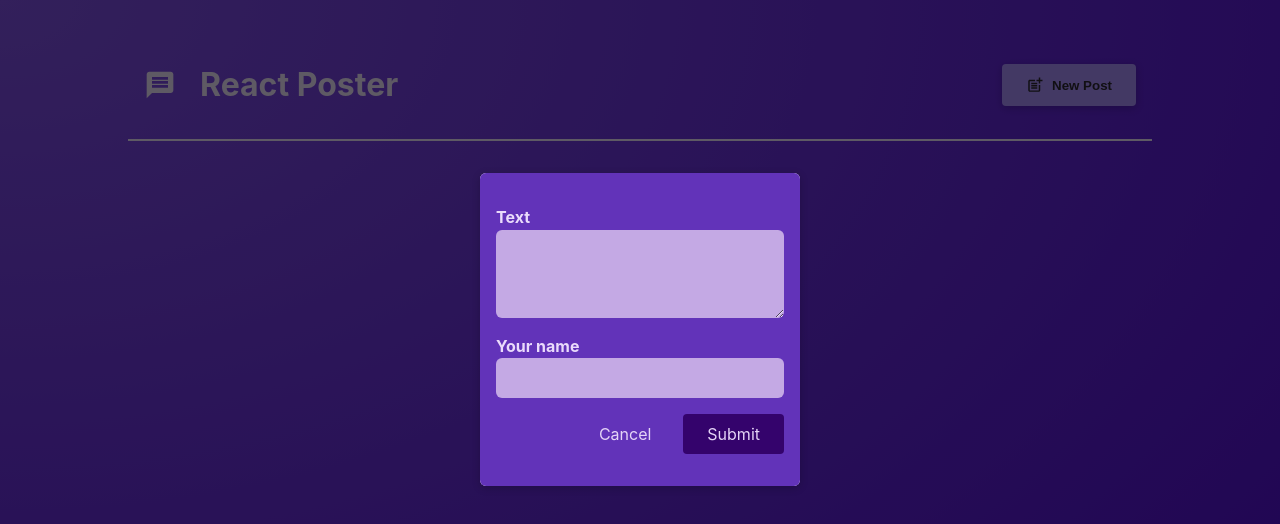
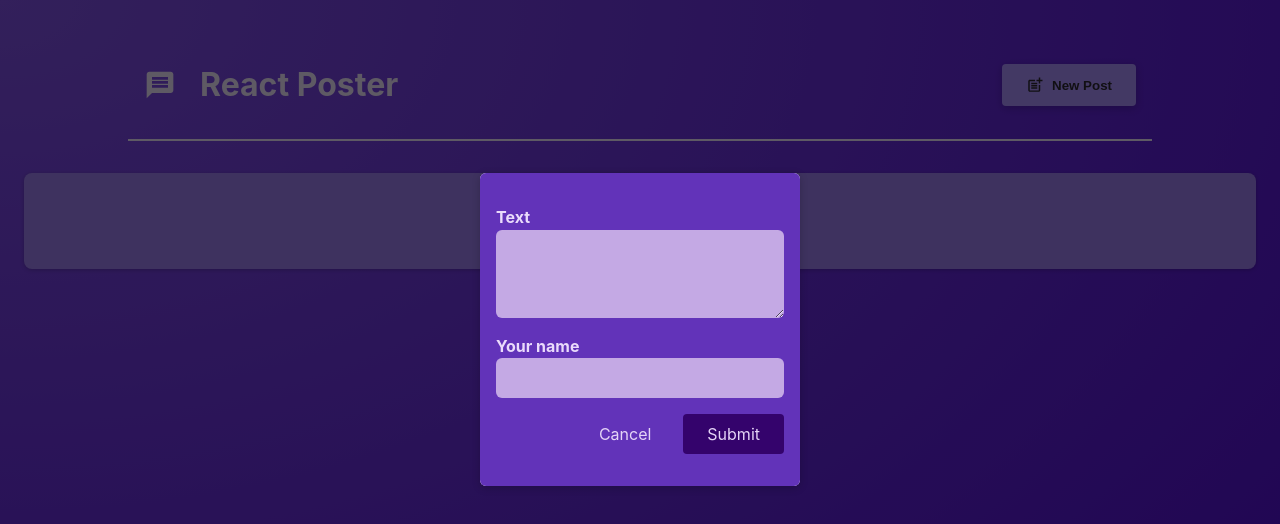
Before and after one commit to edcsu/react_refresher, a React (Vite) app: page / in a window 1280 px wide. Shown: the top 524 px of the page. Built offline with nearby package versions, Linux system fonts and the light colour scheme.

Commit message:
style: show no post content

```diff
--- a/components/PostList.jsx
+++ b/components/PostList.jsx
@@ -17,11 +17,13 @@ const PostList = ({isPosting, onStopPosting}) => {
             {isPosting && (<Modal onClose={onStopPosting}>
                 <NewPost onCancel={onStopPosting} onAddPost={addPostHandler} />
             </Modal>)}
-            <ul className={classes.post}>
+            {postArray.length > 0 ? <ul className={classes.post}>
                 {postArray.map((post, index) => (
                     <Post key={index} author={post.author} body={post.body} />
                 ))}
-            </ul>
+            </ul> : (<div className={classes.nopost}>
+                <h2 >No posts yet</h2>
+            </div>)}
         </>
     )
 }
--- a/components/PostsList.module.css
+++ b/components/PostsList.module.css
@@ -8,3 +8,14 @@
     grid-template-columns: repeat(3, 30%);
     justify-content: center;
 }
+
+.nopost {
+    margin: 1.5rem;
+    padding: 1rem;
+    background-color: #9c7eee;
+    border-radius: 8px;
+    box-shadow: 0 1px 4px rgba(0, 0, 0, 0.2);
+    animation: animate-in 1s ease-out forwards;
+    display: flex;
+    justify-content: center;
+}
```
